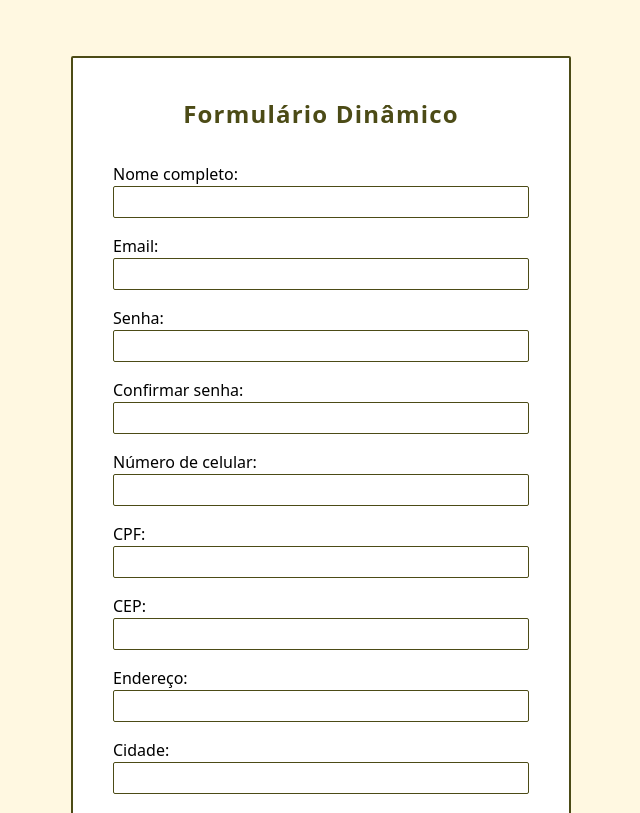
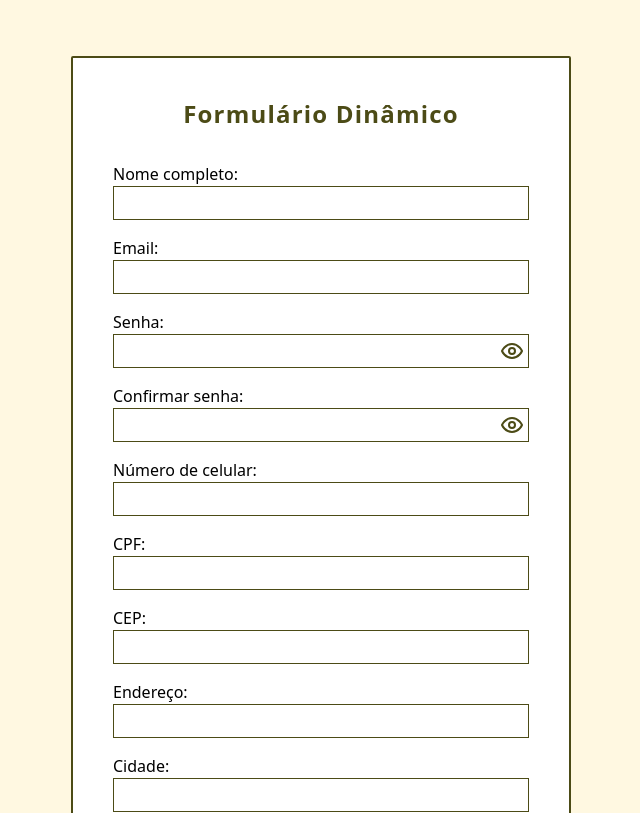
Before and after one commit to jessicasantosb/codante-reactHookForm-zod, a React (Vite) app: page / in a window 1280 px wide. Shown: the top 813 px of the page, without its empty margins (319-959 px from the left). Built offline with nearby package versions, Linux system fonts and the light colour scheme.

Commit message:
feat: handle show/hide password

```diff
--- a/src/components/form.tsx
+++ b/src/components/form.tsx
@@ -21,12 +21,12 @@ export function Form() {
 
       <Label>
         Senha:
-        <Input type='password' />
+        <Input id='password' />
       </Label>
 
       <Label>
         Confirmar senha:
-        <Input type='password' />
+        <Input id='password' />
       </Label>
 
       <Label>
--- a/src/components/ui/input.tsx
+++ b/src/components/ui/input.tsx
@@ -1,14 +1,41 @@
+import { EyeIcon, EyeOff } from 'lucide-react';
+import { ComponentPropsWithoutRef, useEffect, useState } from 'react';
 import { cn } from '../../lib/utils';
-import { InputProps } from '../../utils/types';
 
-export function Input({ className, ...props }: InputProps) {
+type InputProps = ComponentPropsWithoutRef<'input'>;
+
+export function Input({ className, id, ...props }: InputProps) {
+  const [isPassword, setIsPassword] = useState(false);
+  const [type, setType] = useState<'password' | 'text'>();
+
+  const handleEyeIcon = () => {
+    setType(type === 'password' ? 'text' : 'password');
+  };
+
+  useEffect(() => {
+    if (id === 'password') {
+      setIsPassword(true);
+      setType('password');
+    }
+  }, []);
+
   return (
+    <div className='flex justify-between border border-[#4C4B16] group focus-within:outline outline-2'>
       <input
+        type={type}
         className={cn(
-        'h-8 p-2 rounded-sm border border-[#4C4B16] ring-offset-[#4C4B16] placeholder:text-[#4C4B16] focus-visible:outline-none focus-visible:ring-1 focus-visible:ring-[#4C4B16] focus-visible:ring-offset-1 disabled:cursor-not-allowed disabled:opacity-50',
+          ' w-full h-8 p-2 rounded-sm outline-none placeholder:text-[#4C4B16] disabled:cursor-not-allowed disabled:opacity-50',
           className,
         )}
         {...props}
       />
+
+      <button
+        type='button'
+        onClick={handleEyeIcon}
+        className={isPassword ? 'p-1 text-[#4C4B16]' : 'hidden'}>
+        {type === 'password' ? <EyeIcon /> : <EyeOff />}
+      </button>
+    </div>
   );
 }
--- a/src/utils/types.ts
+++ b/src/utils/types.ts
@@ -1,5 +1,3 @@
 import { ComponentPropsWithoutRef } from 'react';
 
-export type InputProps = ComponentPropsWithoutRef<'input'>;
-
 export type ButtonProps = ComponentPropsWithoutRef<'button'>;
```
Lines whose indentation alone changed are shown as unchanged.
